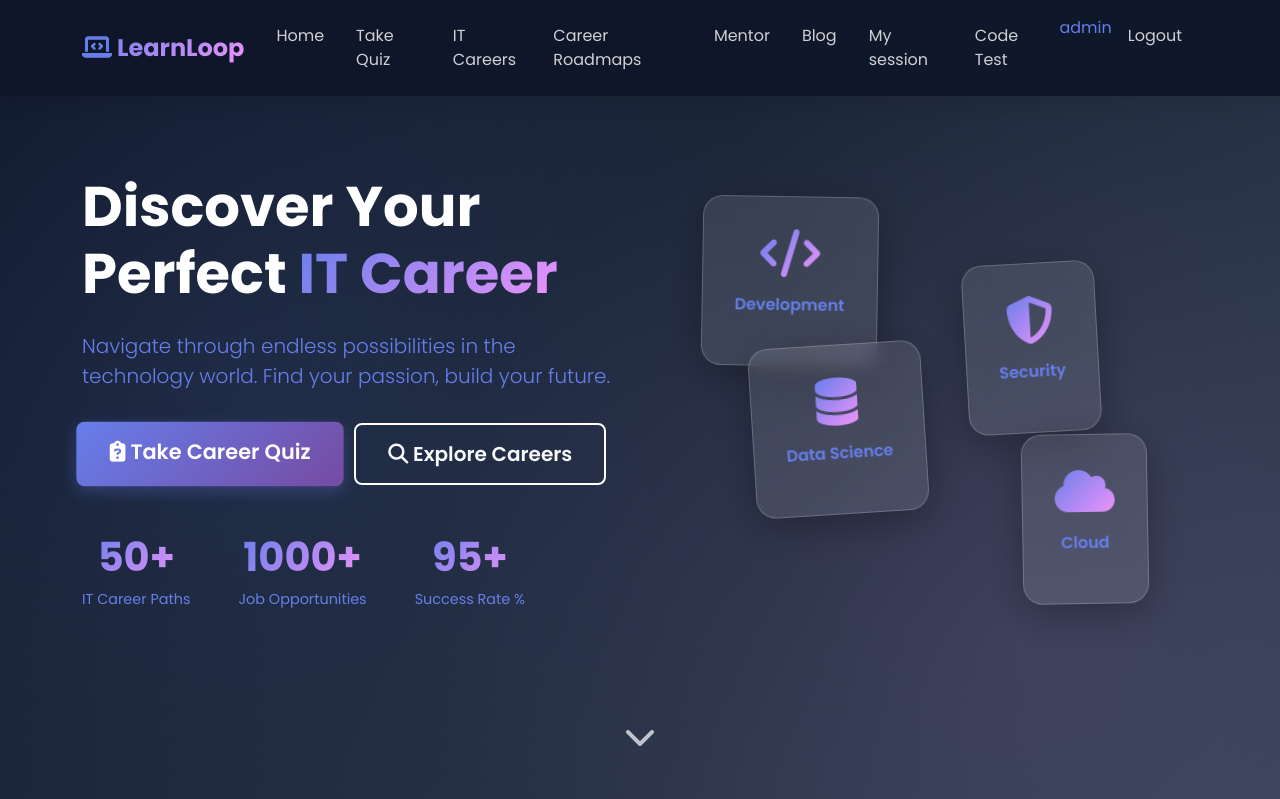
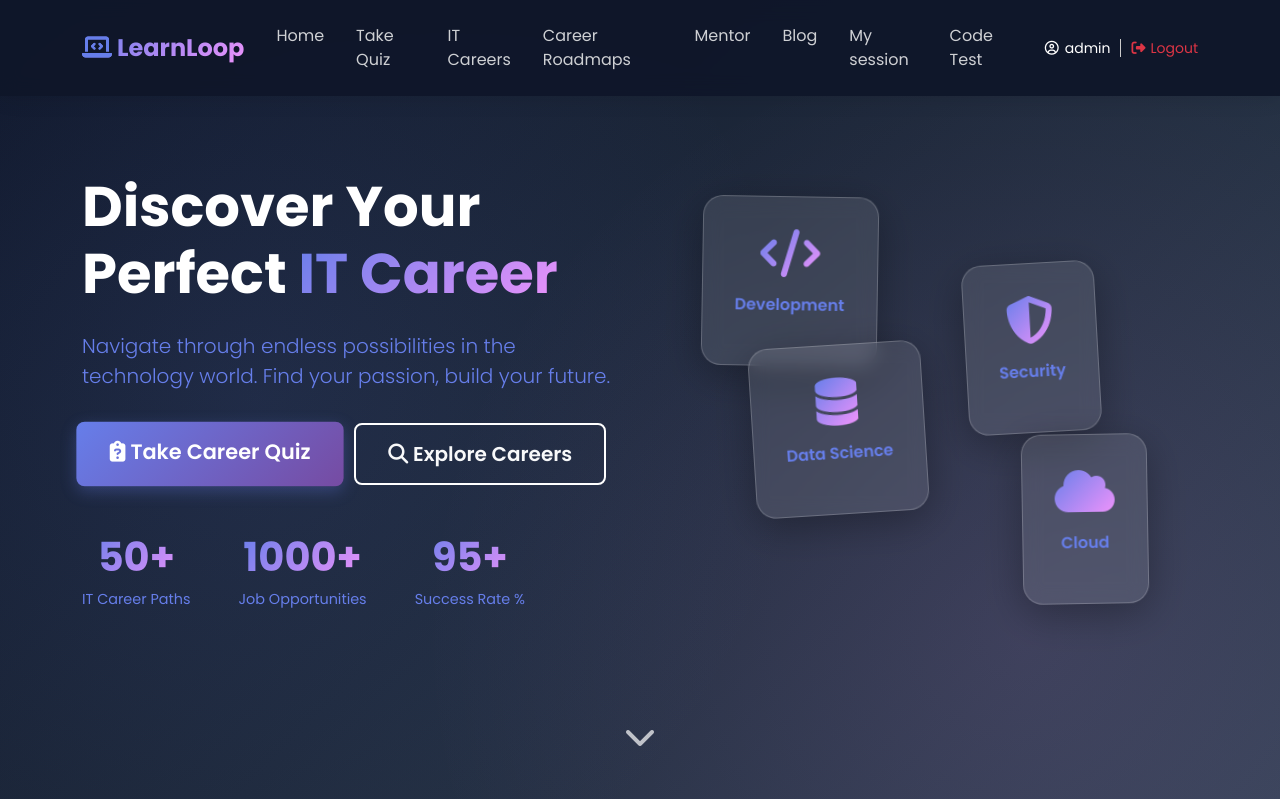
Before and after one commit to Nekha024/LearnLoop, a Django app: page /accounts/user/dashboard/ in a window 1280 px wide. Shown: the top 799 px of the page. Run offline with Django 5.2, Linux system fonts and the light colour scheme; a user stored in the database is signed in; parts of the project's set-up code (start-up, migrations or seed data) failed here and were passed over.

Commit message:
updated ui

```diff
--- a/accounts/models.py
+++ b/accounts/models.py
@@ -40,8 +40,9 @@ class CustomUser(AbstractUser):
             ('other', 'Other'),
             ('prefer_not_to_say', 'Prefer not to say'),
         ],
-        blank=True
+        blank=False,
     )
+
     profile_photo = models.ImageField(upload_to='mentor_photos/', blank=False, null=True)
 
     # Professional info
--- a/accounts/templates/dashboard/user_dashboard.html
+++ b/accounts/templates/dashboard/user_dashboard.html
@@ -1,5 +1,40 @@
 {% extends 'dashboard/userbase.html' %}
 {% block content %}
+
+<style>
+    .user-controls {
+    gap: 10px;
+    font-size: 14px;
+}
+
+.nav-username {
+    color: #ffffff;
+    display: flex;
+    align-items: center;
+    gap: 6px;
+}
+
+.nav-divider {
+    width: 1px;
+    height: 18px;
+    background-color: #ccc;
+}
+
+.nav-logout {
+    color: #dc3545;
+    text-decoration: none;
+    display: flex;
+    align-items: center;
+    gap: 5px;
+    font-weight: 500;
+}
+
+.nav-logout:hover {
+    color: #a71d2a;
+    text-decoration: underline;
+}
+
+</style>
     <!-- Hero Section -->
     <section id="home" class="hero-section">
         <div class="hero-overlay"></div>
--- a/accounts/templates/dashboard/userbase.html
+++ b/accounts/templates/dashboard/userbase.html
@@ -1,6 +1,7 @@
 {% load static %}
 <!DOCTYPE html>
 <html lang="en">
+
 <head>
     <meta charset="UTF-8">
     <meta name="viewport" content="width=device-width, initial-scale=1.0">
@@ -13,7 +14,9 @@
     <link rel="stylesheet" href="https://cdnjs.cloudflare.com/ajax/libs/font-awesome/6.4.0/css/all.min.css">
 
     <!-- Google Fonts -->
-    <link href="https://fonts.googleapis.com/css2?family=Poppins:wght@300;400;600;700&family=Roboto:wght@300;400;500;700&display=swap" rel="stylesheet">
+    <link
+        href="https://fonts.googleapis.com/css2?family=Poppins:wght@300;400;600;700&family=Roboto:wght@300;400;500;700&display=swap"
+        rel="stylesheet">
 
     <!-- Custom CSS -->
 
@@ -21,6 +24,7 @@
     {% block style %}
     {% endblock %}
 </head>
+
 <body>
     <!-- Navigation -->
     <!-- Navigation -->
@@ -43,8 +47,15 @@
                     <li class="nav-item"><a class="nav-link" href="{% url 'blog_list' %}">Blog</a></li>
                     <li class="nav-item"><a class="nav-link" href="{% url 'user_sessions' %}">My session</a></li>
                     <li class="nav-item"><a class="nav-link" href="{% url 'codearena' %}">Code Test</a></li>
-                <li class="nav-item"><p>{{ request.user.username }}</p></li>
-                <li class="nav-item"><a class="nav-link" href="{% url 'logout' %}">Logout</a></li>
+                    <li class="nav-item ms-lg-3 d-flex align-items-center user-controls">
+                        <span class="nav-username">
+                            <i class="far fa-user-circle"></i> {{ request.user.username }}
+                        </span>
+                        <span class="nav-divider"></span>
+                        <a class="nav-logout" href="{% url 'logout' %}">
+                            <i class="fas fa-sign-out-alt"></i> Logout
+                        </a>
+                    </li>
                 </ul>
             </div>
         </div>
@@ -468,4 +479,5 @@
 
     </script>
 </body>
+
 </html>
```
Also changed, not shown: accounts/forms.py (+10 -0 lines), accounts/templates/dashboard/mentor_dashboard.html (+10 -0 lines), db.sqlite3, static/css/userpage.css (line endings or trailing spaces). Lines whose indentation alone changed are shown as unchanged.
